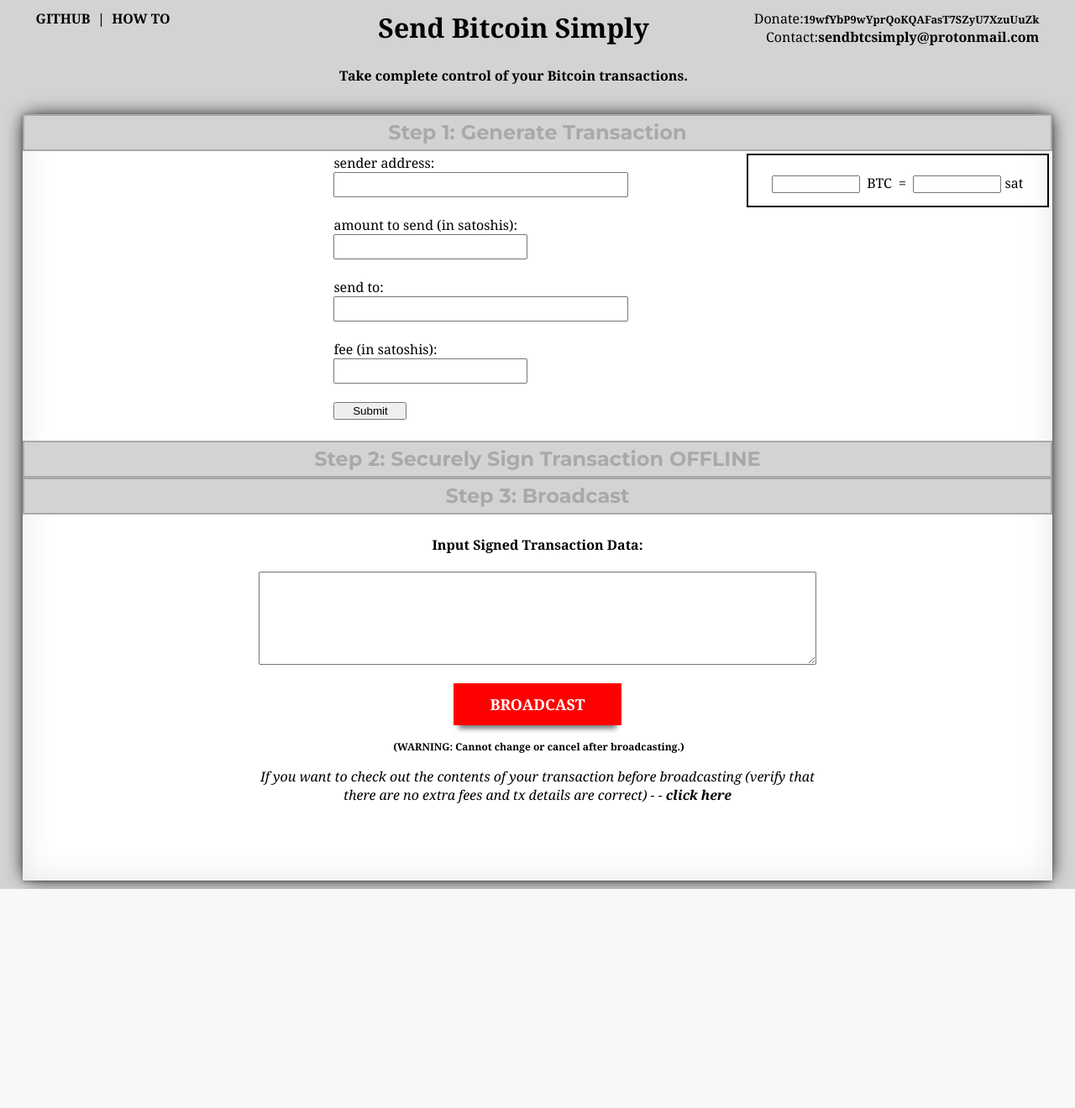
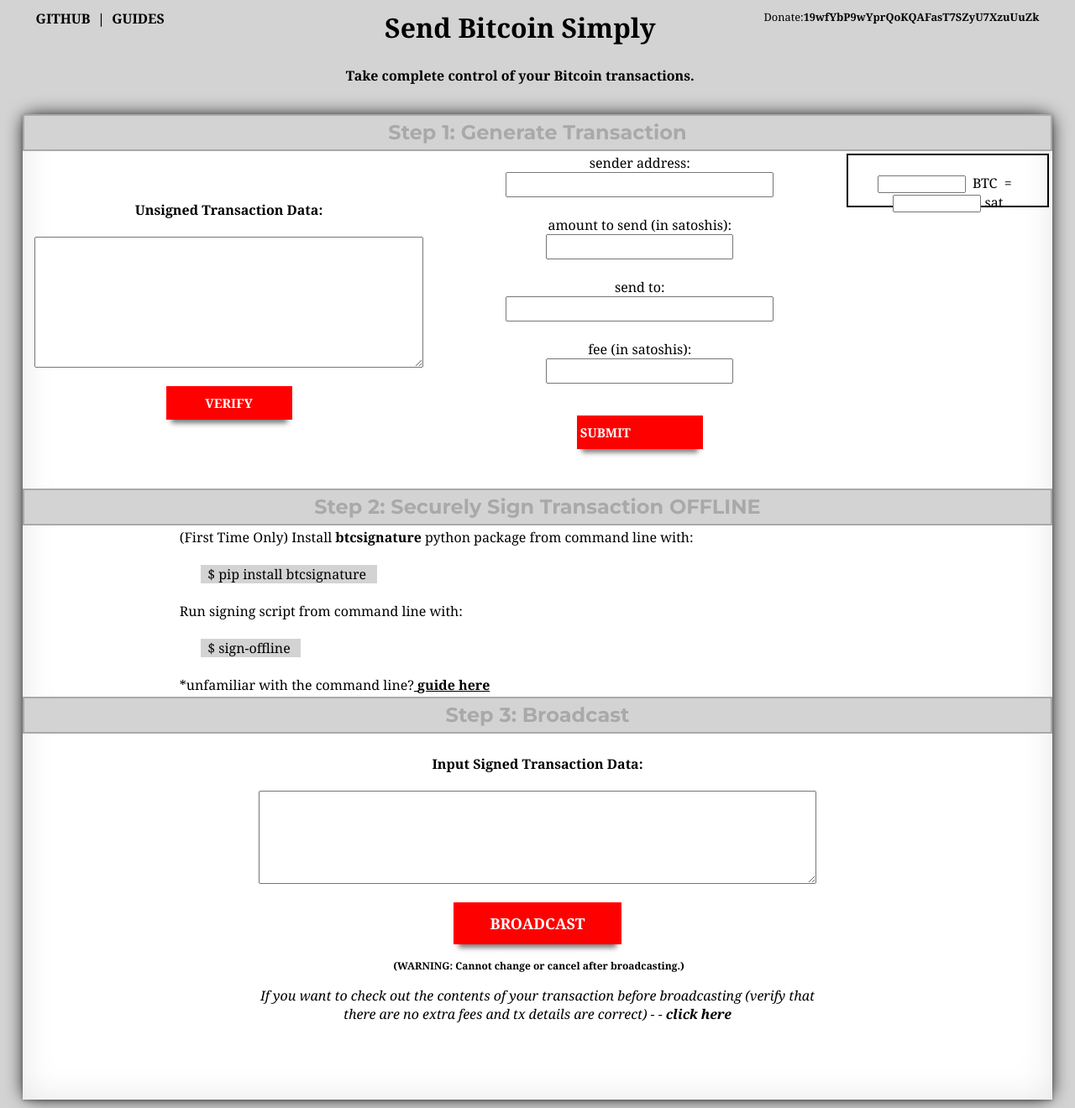
Before and after one commit to kassandraoftroy/sendBTCsimply, a Django app: template sendbtc/templates/send.html in a window 1280 px wide. Shown: the whole page at 84% size. Before the commit the page ends 1059 px from the top, so only its background shows below. Run offline with Django 3.2, Linux system fonts and the light colour scheme; the template is opened without the code that fills it, so the values that code supplies are empty; parts of the project's set-up code (start-up, migrations or seed data) failed here and were passed over; some libraries are stand-ins or nearby versions.

Commit message:
working on verify json

```diff
--- a/sendbtc/templates/send.html
+++ b/sendbtc/templates/send.html
@@ -75,15 +75,14 @@
 	<table width= '95%' align='center'>
 		<tr style='text-align: center;'>
 			<td style='width:25%;text-align:left;vertical-align: top;'>
-				<p style='font-family: "Montserrat" sans-serif;'><strong><a href="https://github.com/superarius/sendBTCsimply" style="text-decoration:none;color:black;" >GITHUB</a>&nbsp;&nbsp;|&nbsp;&nbsp;<a href="" target="_blank" style="text-decoration:none;color:black;">HOW TO</a></strong>&nbsp;&nbsp;&nbsp;</p>
+				<p style='font-family: "Montserrat" sans-serif;'><strong><a href="https://github.com/superarius/sendBTCsimply" style="text-decoration:none;color:black;" >GITHUB</a>&nbsp;&nbsp;|&nbsp;&nbsp;<a href="" target="_blank" style="text-decoration:none;color:black;">GUIDES</a></strong>&nbsp;&nbsp;&nbsp;</p>
 			</td>
 			<td style='text-align: center;width:50%;'>
 				<h1>Send Bitcoin Simply</h1>
 			</td>
 			<td style='text-align: right; width:25%;vertical-align: top;'>
 				<p>
-					Donate:<span style="font-family:'Montserrat' sans-serif;font-size:.8em;"><strong>19wfYbP9wYprQoKQAFasT7SZyU7XzuUuZk</strong></span><br>
-					Contact:<strong>sendbtcsimply@protonmail.com</strong>
+					<span style="font-family:'Montserrat' sans-serif;font-size:.8em;">Donate:<strong>19wfYbP9wYprQoKQAFasT7SZyU7XzuUuZk</strong></span><br>
 				</p>
 			</td>
 		</tr>
@@ -105,28 +104,28 @@
 	<div id='step1'>
 		<table width='100%' align='center'>
 			<tr>
-				<td style='width:30%;'>
+				<td style='width:40%;text-align:center;'>
 					<span id="revealunsigned">
 						<h4>Unsigned Transaction Data:</h4>
 						<textarea name="" cols="55" rows="10" id='unsigned1' wrap='hard'></textarea><br><br>
-						<button id='verify'>&nbsp;&nbsp;&nbsp;&nbsp;verify&nbsp;&nbsp;&nbsp;&nbsp;</button><br>
+						<div id='verify' class="eff2" style="background-color:red;border:none;font-size:15px;font-family: 'Montserrat' sans-serif;color:white; height:40px; line-height: 40px;vertical-align: middle;width:150px;margin:auto;cursor: pointer;">&nbsp;<strong>VERIFY</strong>&nbsp;</div><br>
 					</span>
 				</td>
 				<td style='width:40%;'>
-					<p style='text-align:left'>
+					<p style='text-align:center;'>
 						sender address:<br>
-						<input type="text" name="" id='sender' size='40' class='form'><br><br>
+						<input type="text" name="" id='sender' size='36' class='form'><br><br>
 						amount to send (in satoshis):<br>
-						<input type="text" name="" id='amount' size='25' class='form'><span id='conversion1' style='color:grey;'></span><br><br>
+						<input type="text" name="" id='amount' size='24' class='form'><span id='conversion1' style='color:grey;'></span><br><br>
 						send to:<br>
-						<input type="text" name="" id='receiver' size='40' class='form'><br><br>
+						<input type="text" name="" id='receiver' size='36' class='form'><br><br>
 						fee (in satoshis):<br>
-						<input type="text" name="" id='fee' size='25' class='form'><span id='conversion2' style='color:grey;'></span><br><br>
-						<button id='submit'>&nbsp;&nbsp;&nbsp;&nbsp;Submit&nbsp;&nbsp;&nbsp;&nbsp;</button><br><br>
+						<input type="text" name="" id='fee' size='24' class='form'><span id='conversion2' style='color:grey;'></span><br><br>
+						<div id='verify' class="eff2" style="background-color:red;border:none;font-size:15px;font-family: 'Montserrat' sans-serif;color:white; height:40px; line-height: 40px;vertical-align: middle;width:150px;margin:auto;cursor: pointer;">&nbsp;<strong>SUBMIT</strong>&nbsp;</div><br><br>
 					</p>
 				</td>
 				<td style='text-align:center;width:30%;vertical-align:top;'>
-					<div style='height:60px;width:98%;border: 2px solid black;margin-left:2px; margin-right:4px'><br>
+					<div style='height:60px;width:98%;border: 2px solid black;margin-left:0; margin-right:4px'><br>
 						<input type="text" name="" id='conversion3' size='10' style='text-align: center; line-height: 15px;'> &nbsp;BTC&nbsp;&nbsp;=&nbsp;&nbsp;<input type="text" name="" id='conversion4' size='10' style='text-align: center; line-height: 15px;'> sat
 					</div>
 				</td>
@@ -251,8 +250,8 @@
 			url: "{% url 'ajax_verify' %}",
 			data: {'bytes_':bytes_},
 			success: function (data) {
-				var jsonStr = JSON.stringify(data);
-				alert(jsonStr);
+				var jsonStr = JSON.stringify(data, null, 4);
+
 			}
 		});
 	}
--- a/sendbtc/views.py
+++ b/sendbtc/views.py
@@ -24,7 +24,7 @@ def ajax_tx(request):
 	except:
 		bytes_ = "Transaction Generation Failed:\nVerify all input fields.\nMake sure sender has enough funds for transaction and fee."
 	data = {'bytes_':bytes_}
-	return JsonResponse(data)
+	return JsonResponse(data)d
 
 def ajax_broadcast(request):
 
```
